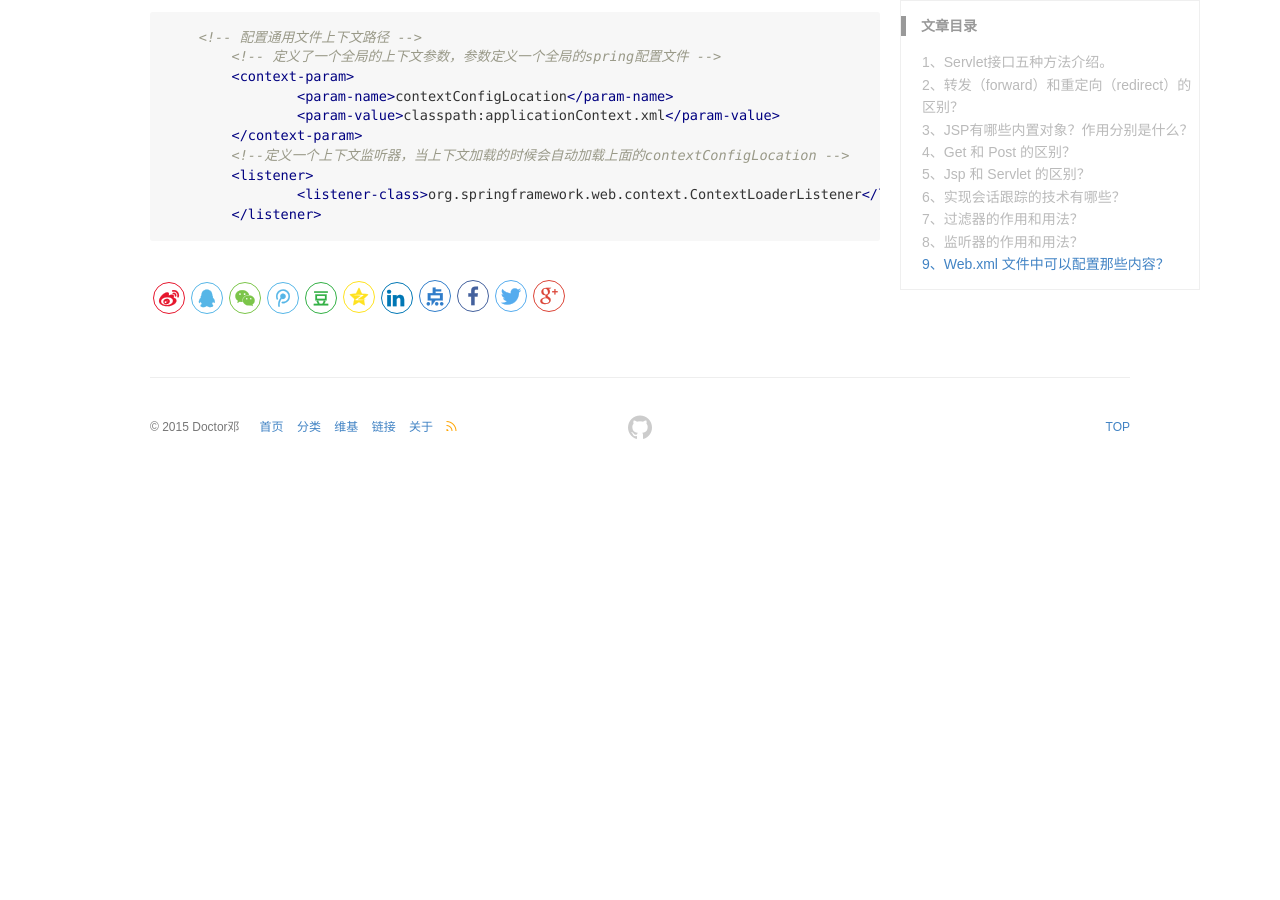
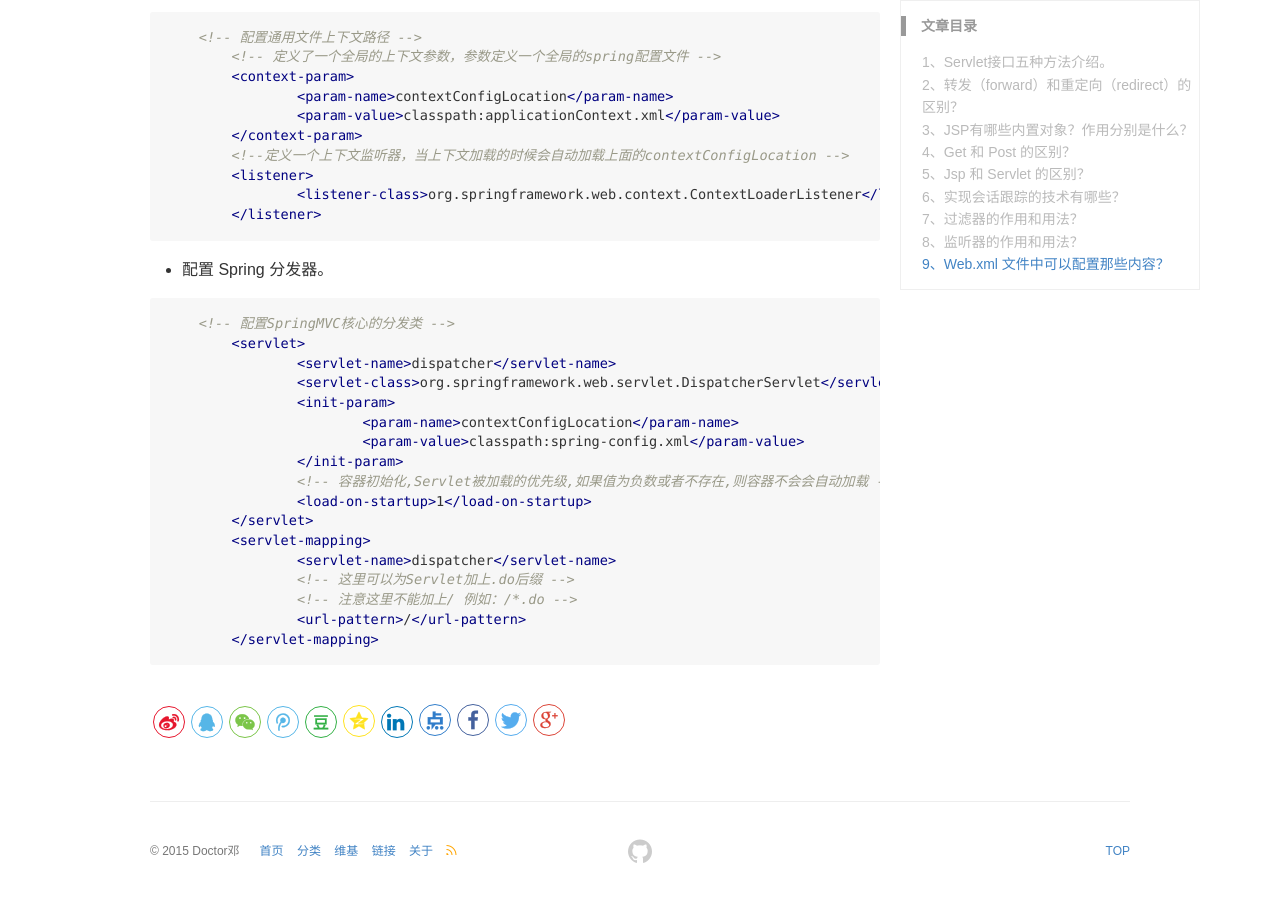
Before and after one commit to DoctorDeng/DoctorDeng.github.io, a Jekyll site: the page built from _posts/2016-09-12-java-面试.md, in a window 1280 px wide and 900 px high, scrolled down 7925 px. Built offline with Jekyll 4.4.1, drawn with Linux system fonts in a browser that asks for light colours; before the commit the page ends 8401 px from its top, so only the background shows below that.

Commit message:
modify file

````diff
--- a/_posts/2016-09-12-java-面试.md
+++ b/_posts/2016-09-12-java-面试.md
@@ -306,3 +306,25 @@ import javax.servlet.http.HttpSessionListener;
 		<listener-class>org.springframework.web.context.ContextLoaderListener</listener-class>
 	</listener>
 ```
+
+* 配置 Spring 分发器。
+
+```xml?linenums
+    <!-- 配置SpringMVC核心的分发类 -->
+	<servlet>
+		<servlet-name>dispatcher</servlet-name>
+		<servlet-class>org.springframework.web.servlet.DispatcherServlet</servlet-class>
+		<init-param>
+			<param-name>contextConfigLocation</param-name>
+			<param-value>classpath:spring-config.xml</param-value>
+		</init-param>
+		<!-- 容器初始化,Servlet被加载的优先级,如果值为负数或者不存在,则容器不会会自动加载 -->
+		<load-on-startup>1</load-on-startup>
+	</servlet>
+	<servlet-mapping>
+		<servlet-name>dispatcher</servlet-name>
+		<!-- 这里可以为Servlet加上.do后缀 -->
+		<!-- 注意这里不能加上/ 例如：/*.do -->
+		<url-pattern>/</url-pattern>
+	</servlet-mapping>
+```
````
